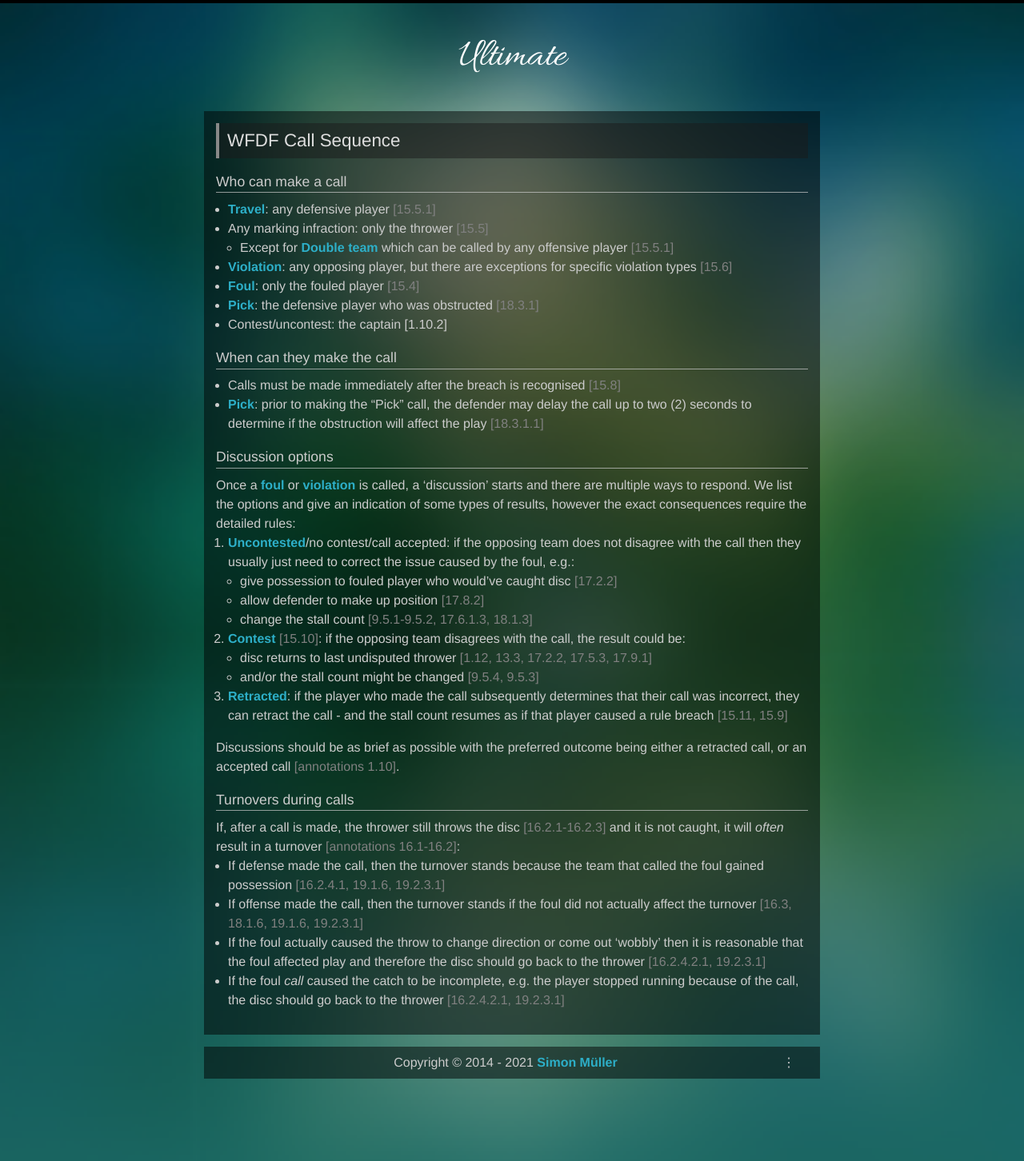
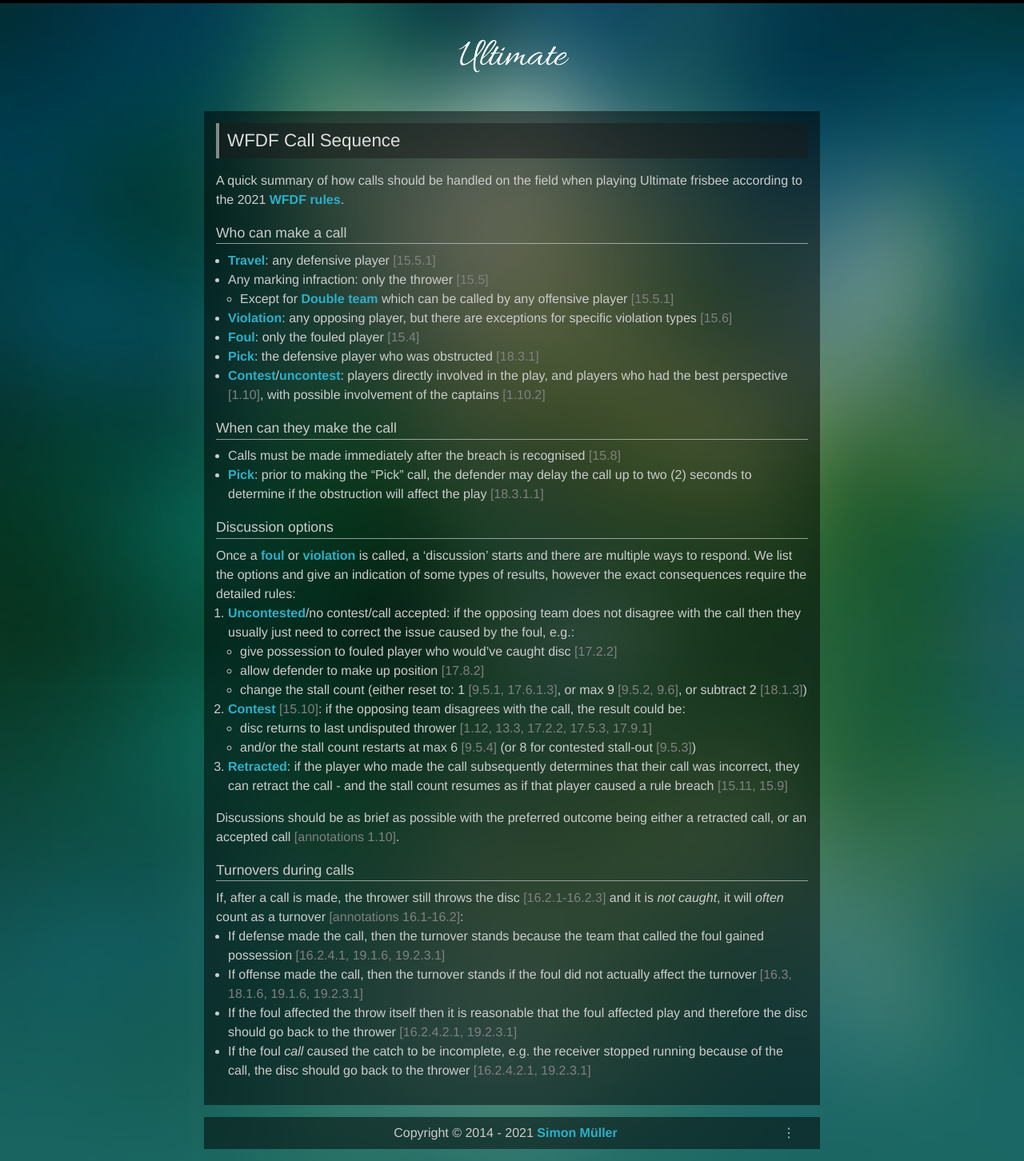
Before and after one commit to samuller/samuller.net, a Jekyll site: the page built from ultimate/call-sequence.md, in a window 1280 px wide. Shown: the whole page at 80% size. Built offline with Jekyll 4.4.1, drawn with Linux system fonts in a browser that asks for light colours.

Commit message:
Add stall count details and other clarifications

```diff
--- a/ultimate/call-sequence.md
+++ b/ultimate/call-sequence.md
@@ -12,6 +12,8 @@ style: no_nav
   }
 </style>
 
+A quick summary of how calls should be handled on the field when playing Ultimate frisbee according to the 2021 [WFDF rules](https://rules.wfdf.org/).
+
 ## Who can make a call
 
 - **Travel**: any defensive player <span class="ref-link">[15.5.1]</span>
@@ -20,7 +22,7 @@ style: no_nav
 - **Violation**: any opposing player, but there are exceptions for specific violation types <span class="ref-link">[15.6]</span>
 - **Foul**: only the fouled player <span class="ref-link">[15.4]</span>
 - **Pick**: the defensive player who was obstructed <span class="ref-link">[18.3.1]</span>
-- Contest/uncontest: the captain [1.10.2]
+- **Contest**/**uncontest**: players directly involved in the play, and players who had the best perspective <span class="ref-link">[1.10]</span>, with possible involvement of the captains <span class="ref-link">[1.10.2]</span>
 
 ## When can they make the call
 
@@ -33,18 +35,18 @@ Once a **foul** or **violation** is called, a 'discussion' starts and there are
 1. **Uncontested**/no contest/call accepted: if the opposing team does not disagree with the call then they usually just need to correct the issue caused by the foul, e.g.:
   - give possession to fouled player who would've caught disc <span class="ref-link">[17.2.2]</span>
   - allow defender to make up position <span class="ref-link">[17.8.2]</span>
-  - change the stall count <span class="ref-link">[9.5.1-9.5.2, 17.6.1.3, 18.1.3]</span>
+  - change the stall count (either reset to: 1 <span class="ref-link">[9.5.1, 17.6.1.3]</span>, or max 9 <span class="ref-link">[9.5.2, 9.6]</span>, or subtract 2 <span class="ref-link">[18.1.3]</span>)
 2. **Contest** <span class="ref-link">[15.10]</span>: if the opposing team disagrees with the call, the result could be:
   - disc returns to last undisputed thrower <span class="ref-link">[1.12, 13.3, 17.2.2, 17.5.3, 17.9.1]</span>
-  - and/or the stall count might be changed <span class="ref-link">[9.5.4, 9.5.3]</span>
+  - and/or the stall count restarts at max 6 <span class="ref-link">[9.5.4]</span> (or 8 for contested stall-out <span class="ref-link">[9.5.3]</span>)
 3. **Retracted**: if the player who made the call subsequently determines that their call was incorrect, they can retract the call - and the stall count resumes as if that player caused a rule breach <span class="ref-link">[15.11, 15.9]</span>
 
 Discussions should be as brief as possible with the preferred outcome being either a retracted call, or an accepted call <span class="ref-link">[annotations 1.10]</span>.
 
 ## Turnovers during calls
 
-If, after a call is made, the thrower still throws the disc <span class="ref-link">[16.2.1-16.2.3]</span> and it is not caught, it will *often* result in a turnover <span class="ref-link">[annotations 16.1-16.2]</span>:
+If, after a call is made, the thrower still throws the disc <span class="ref-link">[16.2.1-16.2.3]</span> and it is *not caught*, it will *often* count as a turnover <span class="ref-link">[annotations 16.1-16.2]</span>:
 - If defense made the call, then the turnover stands because the team that called the foul gained possession <span class="ref-link">[16.2.4.1, 19.1.6, 19.2.3.1]</span>
 - If offense made the call, then the turnover stands if the foul did not actually affect the turnover <span class="ref-link">[16.3, 18.1.6, 19.1.6, 19.2.3.1]</span>
-- If the foul actually caused the throw to change direction or come out ‘wobbly’ then it is reasonable that the foul affected play and therefore the disc should go back to the thrower <span class="ref-link">[16.2.4.2.1, 19.2.3.1]</span>
-- If the foul *call* caused the catch to be incomplete, e.g. the player stopped running because of the call, the disc should go back to the thrower <span class="ref-link">[16.2.4.2.1, 19.2.3.1]</span>
+- If the foul affected the throw itself then it is reasonable that the foul affected play and therefore the disc should go back to the thrower <span class="ref-link">[16.2.4.2.1, 19.2.3.1]</span>
+- If the foul *call* caused the catch to be incomplete, e.g. the receiver stopped running because of the call, the disc should go back to the thrower <span class="ref-link">[16.2.4.2.1, 19.2.3.1]</span>
```
Also changed, not shown: ultimate/index.md (+1 -0 lines).
